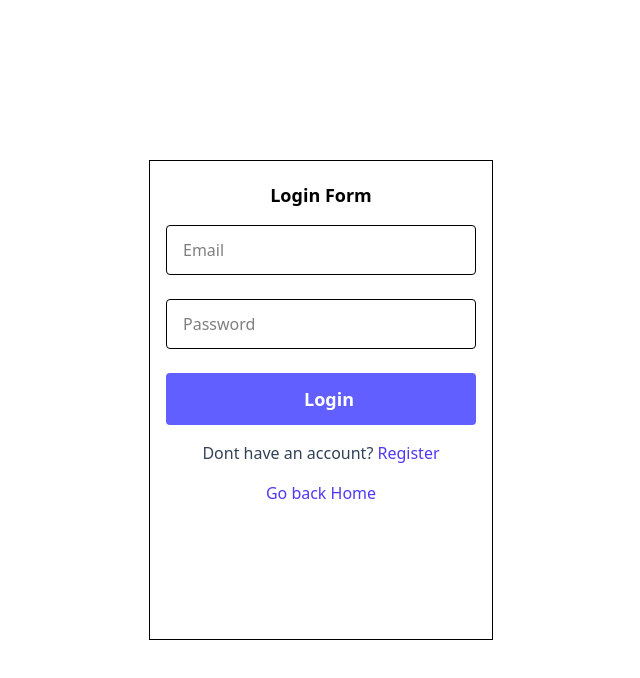
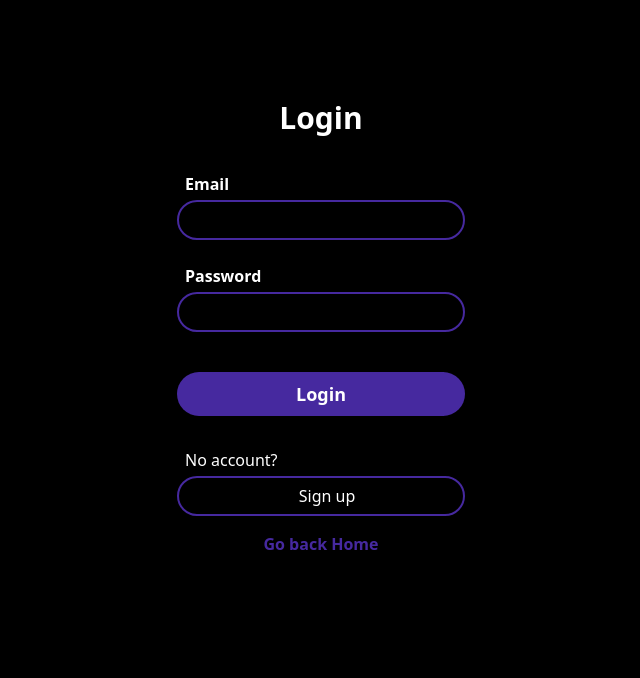
Before and after one commit to mariyancholakov/Practice-for-HT, a React (Vite) app in the folder frontend/: page /api/auth/login in a window 1280 px wide. Shown: the top 678 px of the page, without its empty margins (319-959 px from the left). Built offline with nearby package versions, Linux system fonts and the light colour scheme.

Commit message:
Added tailwind css to login and sign up from figma design

```diff
--- a/frontend/src/components/LoginForm.jsx
+++ b/frontend/src/components/LoginForm.jsx
@@ -22,46 +22,47 @@ function LoginForm() {
   };
 
   return (
-    <div className="border w-86 h-[60%] px-4 py-5 flex flex-col gap-4">
-      <h2 className="text-lg font-semibold text-center">Login Form</h2>
+    <div className="w-80 h-[60%] px-4 py-5 flex flex-col gap-4">
+      <h2 className="text-3xl font-bold text-center mb-5">Login</h2>
       <form onSubmit={handleLogin} className="flex flex-col gap-6">
+        <div>
+          <label className="ml-2 font-semibold">Email</label>
           <input
-          className="py-3 pl-4 border w-full rounded-sm "
+            className="py-1.5 pl-3 w-full mt-1 rounded-full border-purple border-2 focus:outline-none focus:border-vibrant-purple"
             type="email"
             name="email"
-          placeholder="Email"
             value={email}
             onChange={(e) => setEmail(e.target.value)}
           />
-
+        </div>
+        <div>
+          <label className="ml-2 font-semibold">Password</label>
           <input
-          className="py-3 pl-4 border w-full rounded-sm "
+            className="py-1.5 pl-3 w-full mt-1 rounded-full border-purple border-2 focus:outline-none focus:border-vibrant-purple"
             type="password"
             name="password"
-          placeholder="Password"
             value={password}
             onChange={(e) => setPassword(e.target.value)}
           />
+        </div>
 
         <button
           disabled={loading}
-          className="py-3 pl-4 bg-indigo-500 hover:bg-indigo-400 transition duration-300 ease-in-out cursor-pointer text-center text-white text-lg font-semibold w-full rounded-sm "
+          className="py-2 bg-purple mt-4 hover:bg-vibrant-purple transition duration-300 ease-in-out cursor-pointer text-center text-white text-lg font-semibold w-full rounded-full "
           type="submit"
         >
-          {loading ? "Submitting..." : "Login"}
+          {loading ? "Submitting" : "Login"}
         </button>
       </form>
-      <p className="text-slate-700 text-center">
-        Dont have an account?{" "}
+      <div className="mt-4">
+        <p className="font-light ml-2 mb-1">No account?</p>
+        <button className="py-1.5 pl-3 w-full rounded-full border-purple border-2 focus:outline-none cursor-pointer hover:border-vibrant-purple">
+          <Link to={"/api/auth/register"}>Sign up</Link>
+        </button>
+      </div>
+
       <Link
-          className="text-indigo-600 hover:text-indigo-500 transition duration-300 ease-in-out text-center"
-          to={"/api/auth/register"}
-        >
-          Register
-        </Link>
-      </p>
-      <Link
-        className="text-indigo-600 hover:text-indigo-500 transition duration-300 ease-in-out text-center"
+        className="text-purple font-semibold hover:text-vibrant-purple transition duration-300 ease-in-out text-center"
         to={"/"}
       >
         Go back Home
--- a/frontend/src/components/RegisterForm.jsx
+++ b/frontend/src/components/RegisterForm.jsx
@@ -32,55 +32,59 @@ function RegisterForm() {
   };
 
   return (
-    <div className="border w-86 h-[60%] px-4 py-5 flex flex-col gap-4">
-      <h2 className="text-lg font-semibold text-center">Register Form</h2>
+    <div className="w-80 h-[60%] px-4 py-5 flex flex-col gap-4">
+      <h2 className="text-3xl font-bold text-center mb-5">Sign up</h2>
       <form onSubmit={handleRegister} className="flex flex-col gap-6">
+        <div>
+          <label className="ml-2 font-semibold">Username</label>
           <input
-          className="py-3 pl-4 border w-full rounded-sm "
+            className="py-1.5 pl-3 w-full mt-1 rounded-full border-purple border-2 focus:outline-none focus:border-vibrant-purple"
             type="text"
             name="username"
-          placeholder="Username"
             value={username}
             onChange={(e) => setUsername(e.target.value)}
           />
-
+        </div>
+        <div>
+          <label className="ml-2 font-semibold">Email</label>
           <input
-          className="py-3 pl-4 border w-full rounded-sm "
+            className="py-1.5 pl-3 w-full mt-1 rounded-full border-purple border-2 focus:outline-none focus:border-vibrant-purple"
             type="email"
             name="email"
-          placeholder="Email"
             value={email}
             onChange={(e) => setEmail(e.target.value)}
           />
-
+        </div>
+        <div>
+          <label className="ml-2 font-semibold">Password</label>
           <input
-          className="py-3 pl-4 border w-full rounded-sm "
+            className="py-1.5 pl-3 w-full mt-1 rounded-full border-purple border-2 focus:outline-none focus:border-vibrant-purple"
             type="password"
             name="password"
-          placeholder="Password"
             value={password}
             onChange={(e) => setPassword(e.target.value)}
           />
+        </div>
 
         <button
           disabled={loading}
-          className="py-3 pl-4 bg-indigo-500 hover:bg-indigo-400 transition duration-300 ease-in-out cursor-pointer text-center text-white text-lg font-semibold w-full rounded-sm "
+          className="py-2 bg-purple mt-4 hover:bg-vibrant-purple transition duration-300 ease-in-out cursor-pointer text-center text-white text-lg font-semibold w-full rounded-full "
           type="submit"
         >
-          {loading ? "Submitting" : "Register"}
+          {loading ? "Submitting" : "Sign up"}
         </button>
       </form>
-      <p className="text-slate-700 text-center">
+      <p className="text-slate-300 text-center font-light">
         Already have an account?{" "}
         <Link
-          className="text-indigo-600 hover:text-indigo-500 transition duration-300 ease-in-out"
+          className="text-purple font-semibold hover:text-vibrant-purple transition duration-300 ease-in-out"
           to={"/api/auth/login"}
         >
           Login
         </Link>
       </p>
       <Link
-        className="text-indigo-600 hover:text-indigo-500 transition duration-300 ease-in-out text-center"
+        className="text-purple font-semibold hover:text-vibrant-purple transition duration-300 ease-in-out text-center"
         to={"/"}
       >
         Go back Home
--- a/frontend/src/index.css
+++ b/frontend/src/index.css
@@ -1 +1,7 @@
 @import "tailwindcss";
+
+@theme {
+    --color-purple: #46299F;
+    --color-vibrant-purple: #492bcf;
+    --color-light-gray: #D9D9D9;
+}
--- a/frontend/src/pages/LoginPage.jsx
+++ b/frontend/src/pages/LoginPage.jsx
@@ -3,7 +3,7 @@ import LoginForm from "../components/LoginForm";
 
 function LoginPage() {
   return (
-    <div className="w-full h-screen flex justify-center items-center">
+    <div className="w-full h-screen flex justify-center items-baseline pt-20 bg-black text-white">
       <LoginForm />
     </div>
   );
--- a/frontend/src/pages/RegisterPage.jsx
+++ b/frontend/src/pages/RegisterPage.jsx
@@ -3,7 +3,7 @@ import RegisterForm from "../components/RegisterForm";
 
 function RegisterPage() {
   return (
-    <div className="w-full h-screen flex justify-center items-center">
+    <div className="w-full h-screen flex justify-center items-baseline pt-20 bg-black text-white">
       <RegisterForm />
     </div>
   );
```
Lines whose indentation alone changed are shown as unchanged.
